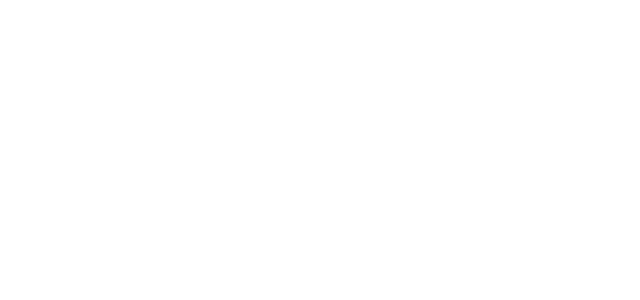
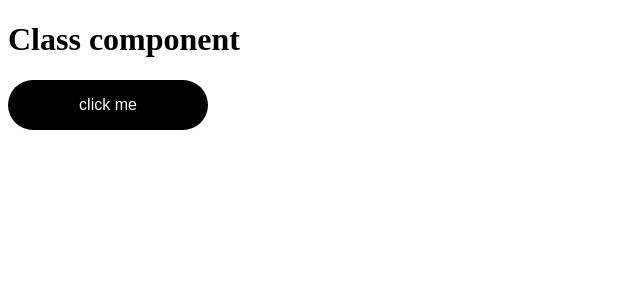
Before and after one commit to Kushalbaragi/React-practise, a React (Create React App) app in the folder first-app/: page / in a window 1280 px wide. Shown: the top 300 px of the page, without its empty margins (0-640 px from the left). Built offline with nearby package versions, Linux system fonts and the light colour scheme.

Commit message:
event handler

```diff
--- a/first-app/src/App.js
+++ b/first-app/src/App.js
@@ -2,13 +2,16 @@
 import Hello from './hello';
 import ClassComponent from './classComponent';
 import FunctionComponent from './functionComponent';
+import ClickEvent from './clickEvent';
 
 function App() {
   return (
-    <React.Fragment>
+    <>
    {/* <ClassComponent  name='kushal1' lastname='Baragi2'/>
    <FunctionComponent  name='kushal' lastname='Baragi'/> */}
-    </React.Fragment>
+   <ClickEvent />
+
+    </>
 
   );
 }
--- /dev/null
+++ b/first-app/src/clickEvent.jsx
@@ -0,0 +1,17 @@
+import React, {Component} from 'react';
+
+class ClickEvent extends React.Component{
+    handler(){
+        console.log('this is event handler');
+    }
+    render(){
+        return(
+            <>
+            <h1>Class component</h1>
+            <button onClick={this.handler}>click me</button>
+            </>
+        )
+    }
+}
+
+export default ClickEvent;
--- a/first-app/src/style.css
+++ b/first-app/src/style.css
@@ -14,18 +14,25 @@
     background-color: antiquewhite;
     border-radius: 20px;
     text-align: center;
+    display: flex;
+    align-items: center;
+    justify-content: center;
 }
 button{
     color: white;
+    font-size: 16px;
     background-color: black;
-    padding: 5px 20px;
-    border-radius: 5px;
+    width: 200px;
+    height: 50px;
+    border-radius: 25px;
     transition: 0.2s ease-in-out;
     cursor: pointer;
+    border: none;
 }
 button:hover{
     color: black;
-    background-color: yellow;
+    background-color: white;
     transition: 0.2s ease-in-out;
+    border: 1px solid black;
 
 }
```
